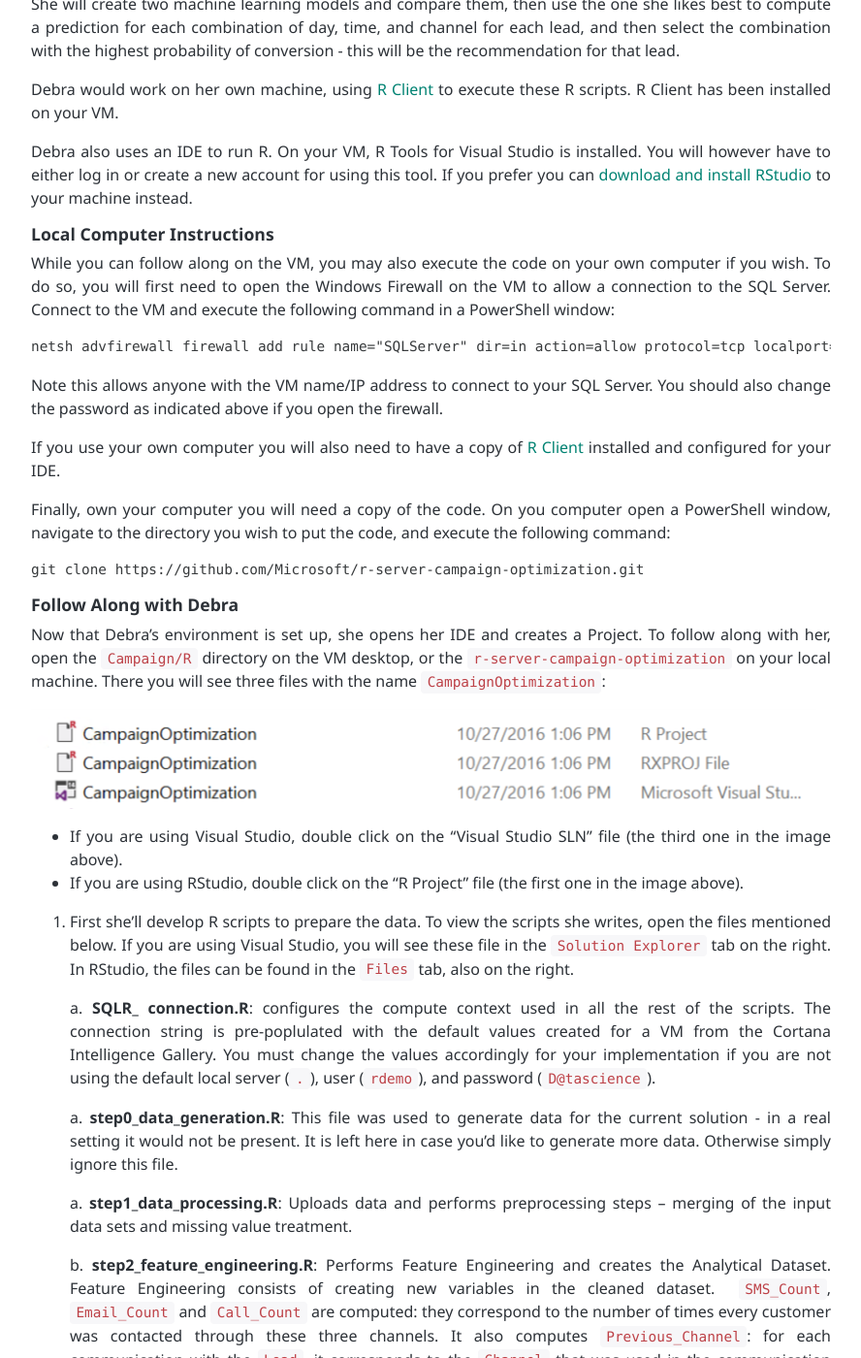
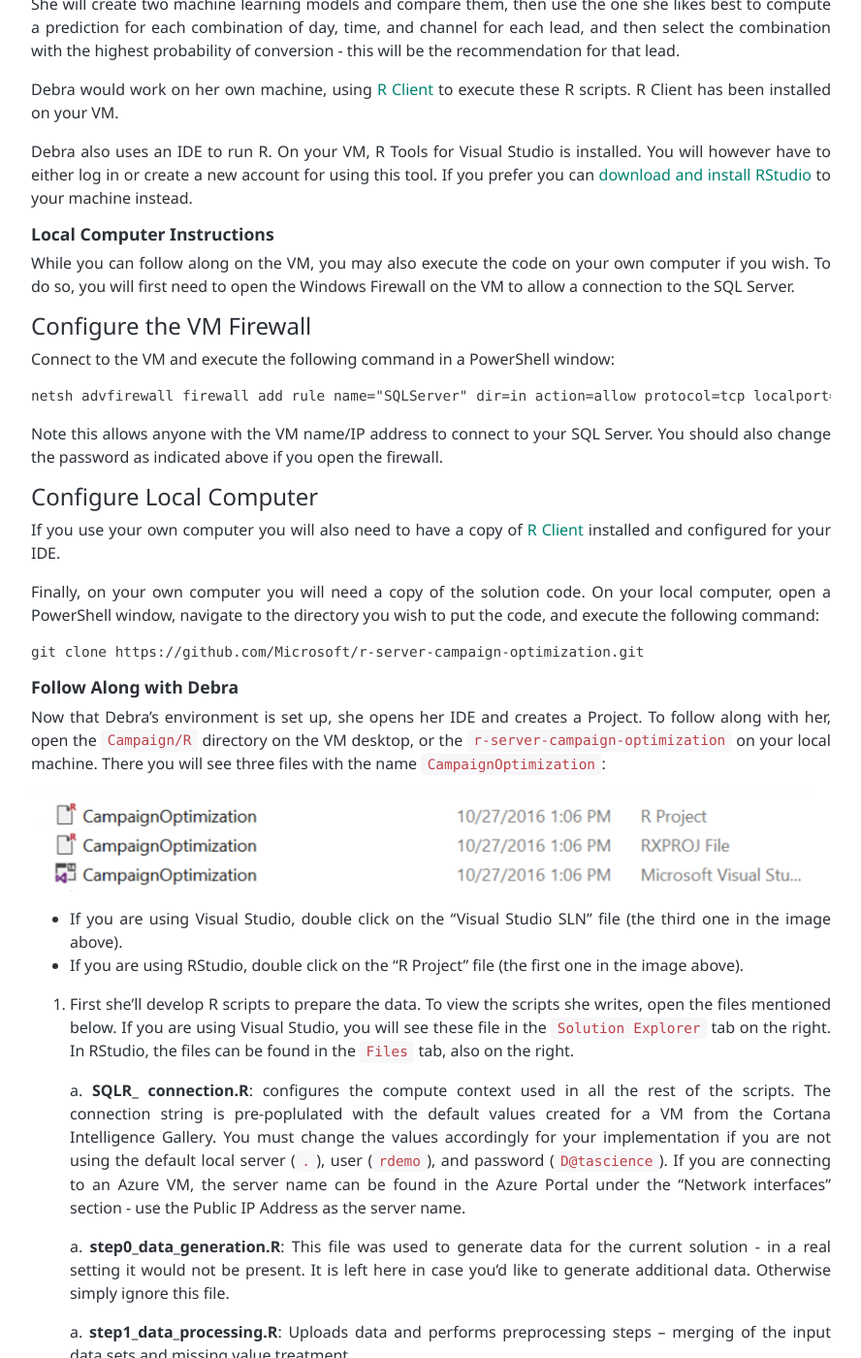
Before and after one commit to microsoft/r-server-campaign-optimization, a Jekyll site: the page built from CIG_Workflow.md, in a window 1280 px wide and 1400 px high, scrolled down 1340 px. Shown: the whole window at 97% size, without its empty margins (53-941 px from the left). Built offline with Jekyll 4.4.1, drawn with Linux system fonts in a browser that asks for light colours.

Commit message:
clarifications

```diff
--- a/CIG_Workflow.md
+++ b/CIG_Workflow.md
@@ -58,16 +58,22 @@ Debra also uses an IDE to run R.  On your VM, R Tools for Visual Studio is insta
 
 ### Local Computer Instructions
 
-While you can follow along on the VM, you may also execute the code on your own computer if you wish. To do so, you will first need to open the Windows Firewall on the VM to allow a connection to the SQL Server.  Connect to the VM and execute the following command in a PowerShell window:
+While you can follow along on the VM, you may also execute the code on your own computer if you wish. To do so, you will first need to open the Windows Firewall on the VM to allow a connection to the SQL Server.
+
+#### Configure the VM Firewall
+
+Connect to the VM and execute the following command in a PowerShell window:
 
     netsh advfirewall firewall add rule name="SQLServer" dir=in action=allow protocol=tcp localport=1433
 
 
 Note this allows anyone with the VM name/IP address to connect to your SQL Server.  You should also change the  password as indicated above if you open the firewall.
 
+#### Configure Local Computer
+
 If you use your own computer you will also need to have a copy of [R Client](https://msdn.microsoft.com/en-us/microsoft-r/install-r-client-windows) installed and configured for your IDE.
 
-Finally, own your computer you will need a copy of the code.  On you computer open a PowerShell window, navigate to the directory you wish to put the code, and execute the following command:
+Finally, on your own computer you will need a copy of the solution code.  On your local computer, open a PowerShell window, navigate to the directory you wish to put the code, and execute the following command:
 
     git clone https://github.com/Microsoft/r-server-campaign-optimization.git
 
--- a/_includes/step2.md
+++ b/_includes/step2.md
@@ -1,9 +1,9 @@
 
 1.  First she'll develop R scripts to prepare the data.  To view the scripts she writes, open the files mentioned below.  If you are using Visual Studio, you will see these file in the `Solution Explorer` tab on the right.  In RStudio, the files can be found in the `Files` tab, also on the right.
 
-    a.  **SQLR_ connection.R**: configures the compute context used in all the rest of the scripts. The connection string is pre-poplulated with the default values created for a VM from the Cortana Intelligence Gallery.  You must  change the values accordingly for your implementation if you are not using the default local server (`.`),  user (`rdemo`), and password (`D@tascience`).
+    a.  **SQLR_ connection.R**: configures the compute context used in all the rest of the scripts. The connection string is pre-poplulated with the default values created for a VM from the Cortana Intelligence Gallery.  You must  change the values accordingly for your implementation if you are not using the default local server (`.`),  user (`rdemo`), and password (`D@tascience`).  If you are connecting to an Azure VM, the server name can be found in the Azure Portal under the "Network interfaces" section - use the Public IP Address as the server name.
 
-    a.  **step0_data_generation.R**:  This file was used to generate data for the current solution - in a real setting it would not be present.  It is left here in case you'd like to generate more data.  Otherwise simply ignore this file.
+    a.  **step0_data_generation.R**:  This file was used to generate data for the current solution - in a real setting it would not be present.  It is left here in case you'd like to generate additional data.  Otherwise simply ignore this file.
 
     a.	**step1_data_processing.R**:  Uploads data and performs preprocessing steps -- merging of the input data sets and missing value treatment.
 
```
